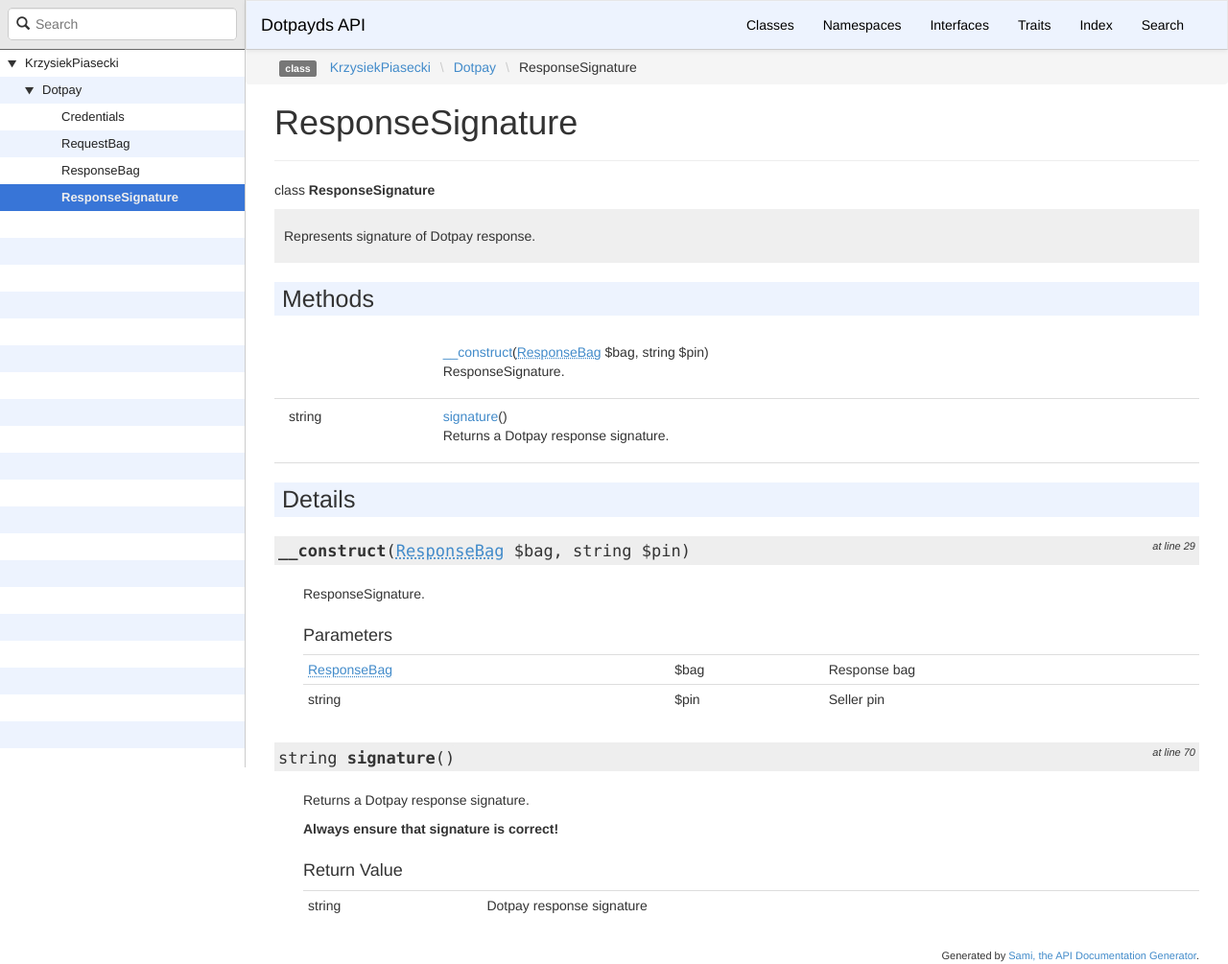
After one commit to krzysiekpiasecki/Dotpay, a PHP site: page /docs/KrzysiekPiasecki/Dotpay/ResponseSignature.html in a window 1280 px wide. The commit adds this page. Shown: the whole page at 96% size. Run offline with PHP 8.4, Linux system fonts and the light colour scheme.

Commit message:
Add Response signature and build library

```diff
--- a/composer.json
+++ b/composer.json
@@ -11,6 +11,7 @@
         "test": "./vendor/bin/phpunit",
         "fix": "./vendor/bin/php-cs-fixer fix",
         "doc": "./vendor/bin/sami.php update sami.conf.php",
+        "build": ["composer fix", "composer test", "composer doc"],
         "win:test": ".\\vendor\\bin\\phpunit",
         "win:fix": ".\\vendor\\bin\\php-cs-fixer fix"
 
--- a/docs/KrzysiekPiasecki/Dotpay/ResponseBag.html
+++ b/docs/KrzysiekPiasecki/Dotpay/ResponseBag.html
@@ -85,6 +85,8 @@
 
 
 
+            <div class="description">
+            <p>Represents a Dotpay ResponseBag.</p>                                </div>
 
 
 
@@ -204,10 +206,10 @@
                 <td></td>
             </tr>
                     <tr>
-                <td class="type" id="property_desription">
+                <td class="type" id="property_description">
 
                 </td>
-                <td>$desription</td>
+                <td>$description</td>
                 <td class="last"></td>
                 <td></td>
             </tr>
--- /dev/null
+++ b/docs/KrzysiekPiasecki/Dotpay/ResponseSignature.html
@@ -0,0 +1,201 @@
+<!DOCTYPE html>
+<html lang="en">
+<head>
+    <meta charset="UTF-8" />
+    <meta name="robots" content="index, follow, all" />
+    <title>KrzysiekPiasecki\Dotpay\ResponseSignature | Dotpayds API</title>
+
+            <link rel="stylesheet" type="text/css" href="../../css/bootstrap.min.css">
+        <link rel="stylesheet" type="text/css" href="../../css/bootstrap-theme.min.css">
+        <link rel="stylesheet" type="text/css" href="../../css/sami.css">
+        <script src="../../js/jquery-1.11.1.min.js"></script>
+        <script src="../../js/bootstrap.min.js"></script>
+        <script src="../../js/typeahead.min.js"></script>
+        <script src="../../sami.js"></script>
+        <meta name="MobileOptimized" content="width">
+        <meta name="HandheldFriendly" content="true">
+        <meta name="viewport" content="width=device-width,initial-scale=1,maximum-scale=1">
+
+
+    </head>
+
+    <body id="class" data-name="class:KrzysiekPiasecki_Dotpay_ResponseSignature" data-root-path="../../">
+            <div id="content">
+        <div id="left-column">
+                <div id="control-panel">
+                <script>
+            $('option[data-version="'+window.projectVersion+'"]').prop('selected', true);
+        </script>
+        <form id="search-form" action="../../search.html" method="GET">
+            <span class="glyphicon glyphicon-search"></span>
+            <input name="search"
+                   class="typeahead form-control"
+                   type="search"
+                   placeholder="Search">
+        </form>
+    </div>
+
+                <div id="api-tree"></div>
+
+        </div>
+        <div id="right-column">
+                <nav id="site-nav" class="navbar navbar-default" role="navigation">
+        <div class="container-fluid">
+            <div class="navbar-header">
+                <button type="button" class="navbar-toggle" data-toggle="collapse" data-target="#navbar-elements">
+                    <span class="sr-only">Toggle navigation</span>
+                    <span class="icon-bar"></span>
+                    <span class="icon-bar"></span>
+                    <span class="icon-bar"></span>
+                </button>
+                <a class="navbar-brand" href="../../index.html">Dotpayds API</a>
+            </div>
+            <div class="collapse navbar-collapse" id="navbar-elements">
+                <ul class="nav navbar-nav">
+                    <li><a href="../../classes.html">Classes</a></li>
+                                            <li><a href="../../namespaces.html">Namespaces</a></li>
+                                        <li><a href="../../interfaces.html">Interfaces</a></li>
+                    <li><a href="../../traits.html">Traits</a></li>
+                    <li><a href="../../doc-index.html">Index</a></li>
+                    <li><a href="../../search.html">Search</a></li>
+                </ul>
+            </div>
+        </div>
+    </nav>
+
+                        <div class="namespace-breadcrumbs">
+            <ol class="breadcrumb">
+                <li><span class="label label-default">class</span></li>
+                        <li><a href="../../KrzysiekPiasecki.html">KrzysiekPiasecki</a></li><li class="backslash">\</li><li><a href="../../KrzysiekPiasecki/Dotpay.html">Dotpay</a></li><li class="backslash">\</li><li>ResponseSignature</li>
+            </ol>
+        </div>
+                <div id="page-content">
+
+    <div class="page-header">
+        <h1>
+            ResponseSignature
+
+        </h1>
+    </div>
+
+    <p>    class
+    <strong>ResponseSignature</strong>
+</p>
+
+
+
+
+            <div class="description">
+            <p>Represents signature of Dotpay response.</p>                                </div>
+
+
+
+
+            <h2>Methods</h2>
+
+            <div class="container-fluid underlined">
+                    <div class="row">
+                <div class="col-md-2 type">
+
+                </div>
+                <div class="col-md-8 type">
+                    <a href="#method___construct">__construct</a>(<a href="../../KrzysiekPiasecki/Dotpay/ResponseBag.html"><abbr title="KrzysiekPiasecki\Dotpay\ResponseBag">ResponseBag</abbr></a> $bag, string $pin)
+
+                                            <p>ResponseSignature.</p>                </div>
+                <div class="col-md-2"></div>
+            </div>
+                    <div class="row">
+                <div class="col-md-2 type">
+                    string
+                </div>
+                <div class="col-md-8 type">
+                    <a href="#method_signature">signature</a>()
+
+                                            <p>Returns a Dotpay response signature.</p>                </div>
+                <div class="col-md-2"></div>
+            </div>
+            </div>
+
+
+        <h2>Details</h2>
+
+            <div id="method-details">
+                    <div class="method-item">
+                    <h3 id="method___construct">
+        <div class="location">at         line 29</div>
+        <code>
+    <strong>__construct</strong>(<a href="../../KrzysiekPiasecki/Dotpay/ResponseBag.html"><abbr title="KrzysiekPiasecki\Dotpay\ResponseBag">ResponseBag</abbr></a> $bag, string $pin)
+        </code>
+    </h3>
+    <div class="details">
+
+
+
+                    <div class="method-description">
+                                    <p>ResponseSignature.</p>                                                </div>
+                <div class="tags">
+                            <h4>Parameters</h4>
+
+                    <table class="table table-condensed">
+                    <tr>
+                <td><a href="../../KrzysiekPiasecki/Dotpay/ResponseBag.html"><abbr title="KrzysiekPiasecki\Dotpay\ResponseBag">ResponseBag</abbr></a></td>
+                <td>$bag</td>
+                <td>Response bag</td>
+            </tr>
+                    <tr>
+                <td>string</td>
+                <td>$pin</td>
+                <td>Seller pin</td>
+            </tr>
+            </table>
+
+
+
+
+                    </div>
+    </div>
+
+            </div>
+                    <div class="method-item">
+                    <h3 id="method_signature">
+        <div class="location">at         line 70</div>
+        <code>                    string
+    <strong>signature</strong>()
+        </code>
+    </h3>
+    <div class="details">
+
+
+
+                    <div class="method-description">
+                                    <p>Returns a Dotpay response signature.</p>                    <p><strong>Always ensure that signature is correct!</strong></p>                            </div>
+                <div class="tags">
+
+                            <h4>Return Value</h4>
+
+                    <table class="table table-condensed">
+        <tr>
+            <td>string</td>
+            <td>Dotpay response signature</td>
+        </tr>
+    </table>
+
+
+
+                    </div>
+    </div>
+
+            </div>
+            </div>
+
+
+            </div>
+                <div id="footer">
+        Generated by <a href="http://sami.sensiolabs.org/">Sami, the API Documentation Generator</a>.
+    </div>
+
+        </div>
+    </div>
+    </body>
+
+</html>
--- a/docs/traits.html
+++ b/docs/traits.html
@@ -69,7 +69,7 @@
     </div>
 
     <div class="container-fluid underlined">
-                                                                        </div>
+                                                                                            </div>
             </div>
                 <div id="footer">
         Generated by <a href="http://sami.sensiolabs.org/">Sami, the API Documentation Generator</a>.
--- a/src/KrzysiekPiasecki/Dotpay/ResponseBag.php
+++ b/src/KrzysiekPiasecki/Dotpay/ResponseBag.php
@@ -10,6 +10,9 @@
 
 namespace KrzysiekPiasecki\Dotpay;
 
+/**
+ * Represents a Dotpay ResponseBag.
+ */
 class ResponseBag
 {
     public $id;
```
Also changed, not shown: docs/classes.html (+9 -0 lines), docs/doc-index.html (+7 -4 lines), docs/sami.js (+6 -2 lines), src/KrzysiekPiasecki/Dotpay/ResponseSignature.php (added, +74 -0 lines), tests/KrzysiekPiasecki/Dotpay/Fake/FakeResponseBag.php (added, +70 -0 lines), tests/KrzysiekPiasecki/Dotpay/ResponseSignatureTest.php (added, +41 -0 lines), 1 other file.
